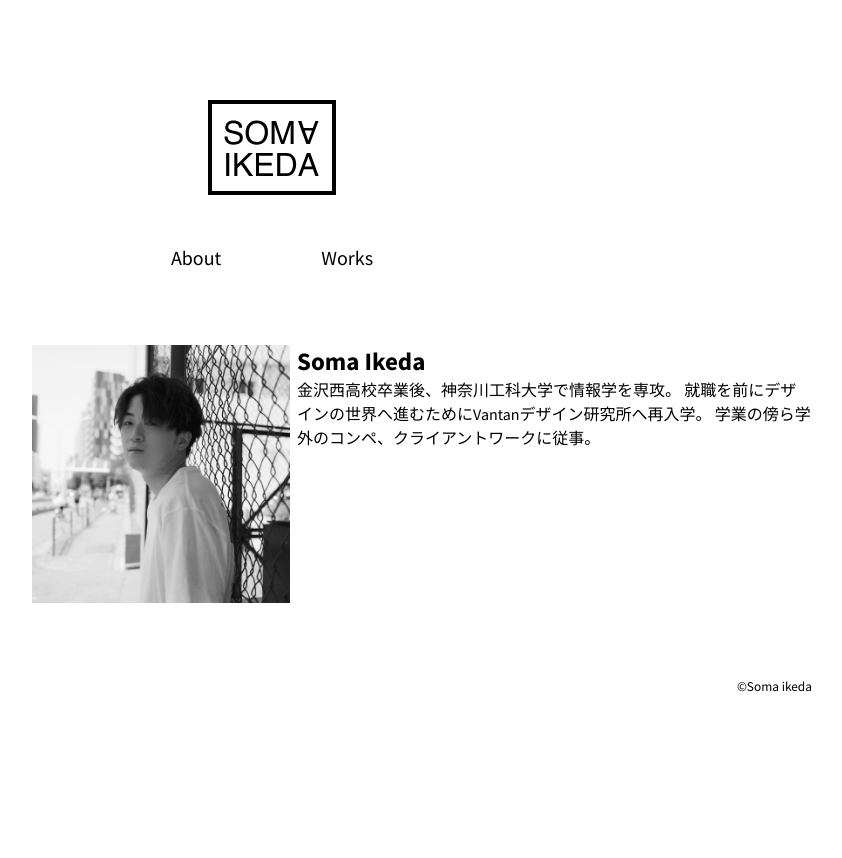
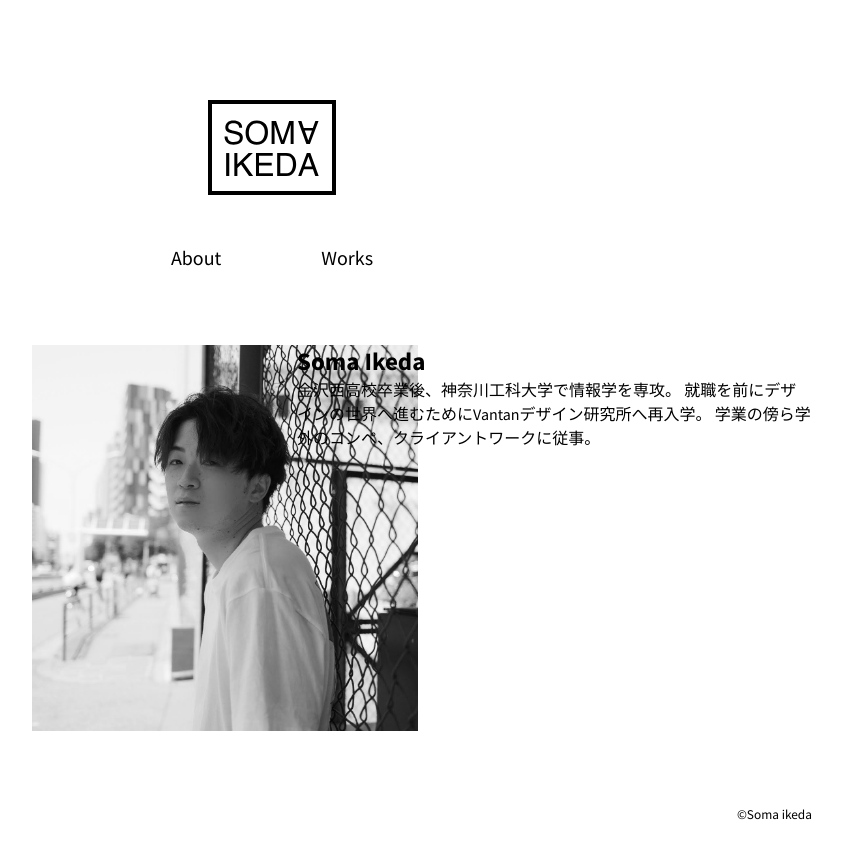
Before and after one commit to somin1031/Portfolio, a plain HTML site: page Project/somin1031.github.io/portfolio/about.html in a window 1280 px wide. Shown: the whole page, without its empty margins (368-1210 px from the left). Before the commit the page ends 800 px from the top, so only its background shows below. Drawn offline with Linux system fonts and the light colour scheme.

Commit message:
Update photo position retry style.css

```diff
--- a/Project/somin1031.github.io/portfolio/style.css
+++ b/Project/somin1031.github.io/portfolio/style.css
@@ -43,8 +43,8 @@ p, h1{
 }
 
 .photo{
-    max-width: 50%;
-    max-heigth: 50%;
+    max-width: 75%;
+    max-heigth: 75%;
     padding: 0px 0px 0px 300px;
 }
 
```
